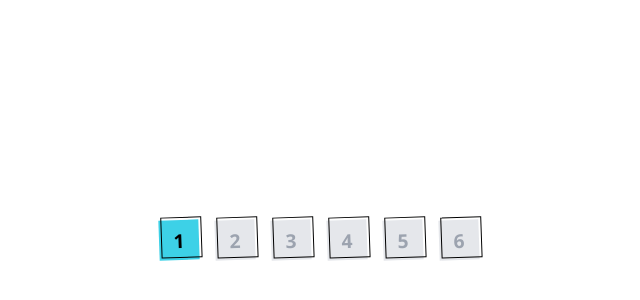
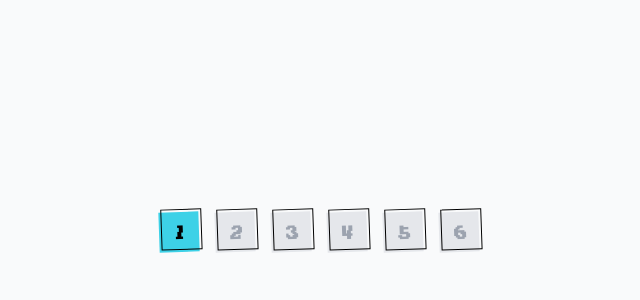
Before and after one commit to salteadorneo/bulbs, a React (Vite) app: page / in a window 1280 px wide. Shown: the part 176-476 px from the top of the page, without its empty margins (321-961 px from the left). Built offline with nearby package versions, Linux system fonts and the light colour scheme.

Commit message:
Update styles and add Yoster Island font

```diff
--- a/src/App.css
+++ b/src/App.css
@@ -1,3 +1,24 @@
+@font-face {
+  font-family: 'Yoster Island';
+  src: url('/fonts/YosterIslandReg.woff2') format('woff2'),
+    url('/fonts/YosterIslandReg.woff') format('woff');
+  font-weight: normal;
+  font-style: normal;
+  font-display: swap;
+}
+
+* {
+  font-family: 'Yoster Island', sans-serif;
+}
+
+body {
+  font-family: 'Yoster Island', sans-serif;
+  margin: 0;
+  padding: 0;
+  box-sizing: border-box;
+  background-color: #F9FAFB
+}
+
 main {
   display: flex;
   flex-direction: column;
@@ -36,7 +57,6 @@ main {
   color: #000000;
   display: flex;
   align-items: center;
-  font-family: ui-sans-serif, system-ui, -apple-system, system-ui, "Segoe UI", Roboto, "Helvetica Neue", Arial, "Noto Sans", sans-serif, "Apple Color Emoji", "Segoe UI Emoji", "Segoe UI Symbol", "Noto Color Emoji";
   font-size: 1.2rem;
   font-weight: 700;
   justify-content: center;
```
Also changed, not shown: public/fonts/YosterIslandReg.woff (added), public/fonts/YosterIslandReg.woff2 (added).
